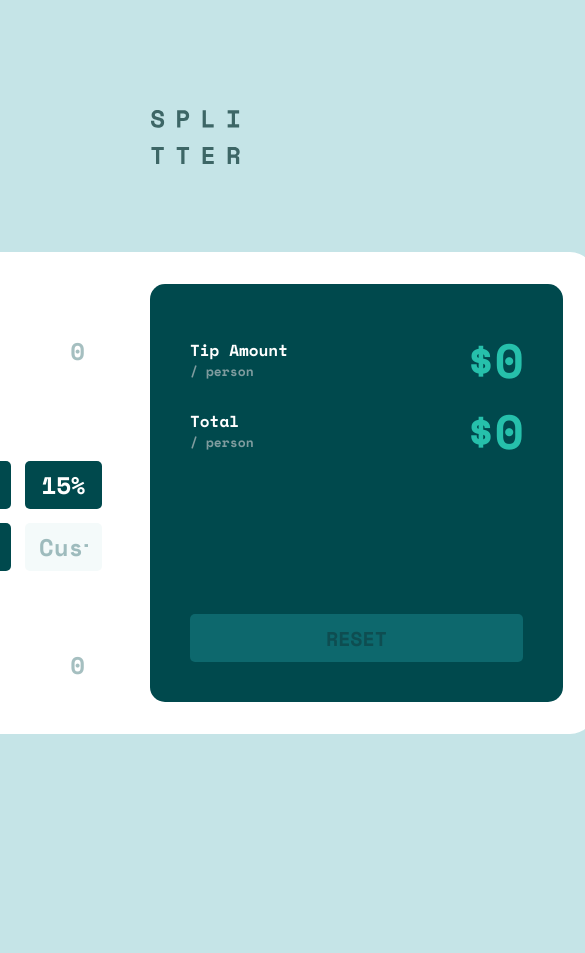
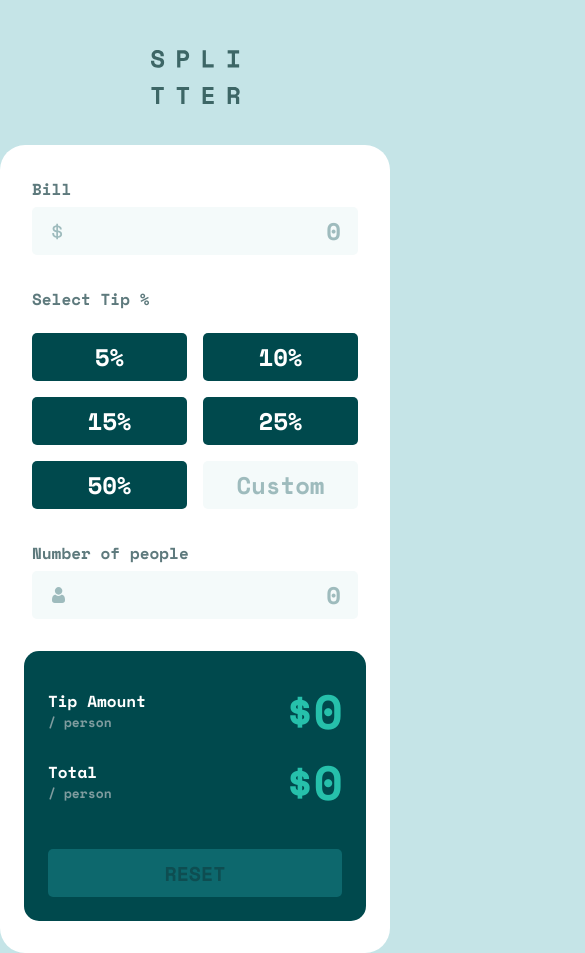
Before and after one commit to aleksandr-efimenko/tip-calculator, a React (Vite) app: page / in a window 390 px wide. Shown: the whole page, 585 px wide, since content can reach past the window. Before the commit the page ends 844 px from the top, so only its background shows below. Built offline with nearby package versions, Linux system fonts and the light colour scheme.

Commit message:
create mobile version

```diff
--- a/src/components/TipStyles.module.css
+++ b/src/components/TipStyles.module.css
@@ -13,7 +13,7 @@
   border-radius: 1.5625rem;
   display: flex;
   padding: 2rem 2rem 2rem 3rem;
-  min-width: 50rem;
+  min-width: 56rem;
   max-width: 57.5rem;
   gap: 3rem;
 }
@@ -31,11 +31,13 @@
   padding: 0.375rem 0.875rem;
 }
 #billInput {
-  background: url('/public/images/icon-dollar.svg') no-repeat scroll 20px;
+  background: url("/public/images/icon-dollar.svg") no-repeat scroll 20px;
+  background-color: var(--color-very-light-grayish-cyan);
 }
 
 #peopleNumber {
-  background: url('/public/images/icon-person.svg') no-repeat scroll 20px;
+  background: url("/public/images/icon-person.svg") no-repeat scroll 20px;
+  background-color: var(--color-very-light-grayish-cyan);
 }
 
 label {
@@ -58,10 +60,9 @@ input[type="number"] {
   font-size: var(--font-size-input);
   outline: none;
   padding: 6px 17px;
-  ;
 }
 input[type="number"]:hover {
-  outline: .0625rem solid var(--color-strong-cyan);
+  outline: 0.0625rem solid var(--color-strong-cyan);
 }
 
 input[type="number"]:focus {
@@ -69,7 +70,7 @@ input[type="number"]:focus {
 }
 input::placeholder {
   color: var(--color-very-dark-cyan);
-  opacity: .35;
+  opacity: 0.35;
 }
 
 input::-webkit-outer-spin-button,
@@ -85,7 +86,7 @@ input[type="number"].wrongInput {
   justify-content: space-between;
 }
 
-.wrongInputMessage{
+.wrongInputMessage {
   color: var(--color-red);
 }
 .tipButton {
@@ -170,3 +171,38 @@ input[type="number"].wrongInput {
   background-color: var(--color-disables-button);
   cursor: not-allowed;
 }
+
+@media (max-width: 768px) {
+  .logoContainer {
+    margin-block: 3.125rem 2.5rem;
+  }
+
+  .componentContainer {
+    flex-direction: column;
+    padding: 2rem 1.5rem;
+    gap: 2rem;
+    min-width: 100%;
+  }
+  .tipInputsContainer {
+    padding: 0 0.5rem;
+    gap: 2rem;
+  }
+  .tipButtonsContainer {
+    grid-template-columns: repeat(2, 1fr);
+    grid-gap: 1rem;
+  }
+
+  .tipOutputsContainer {
+    min-width: 100%;
+  }
+  .tipOutputsInner {
+    position: relative;
+    margin: 1.5rem;
+  }
+  .tipResultsContainer {
+    margin-block-start: 0.8125rem;
+  }
+  .resetButton {
+    margin-block-start: 2rem;
+  }
+}
```
